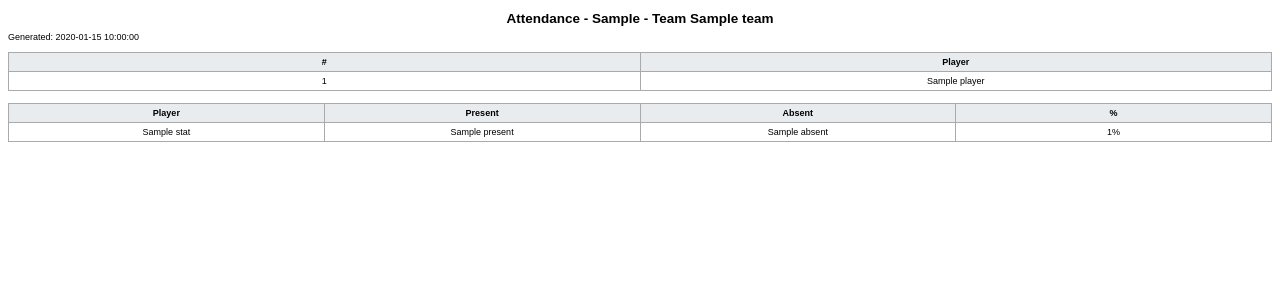
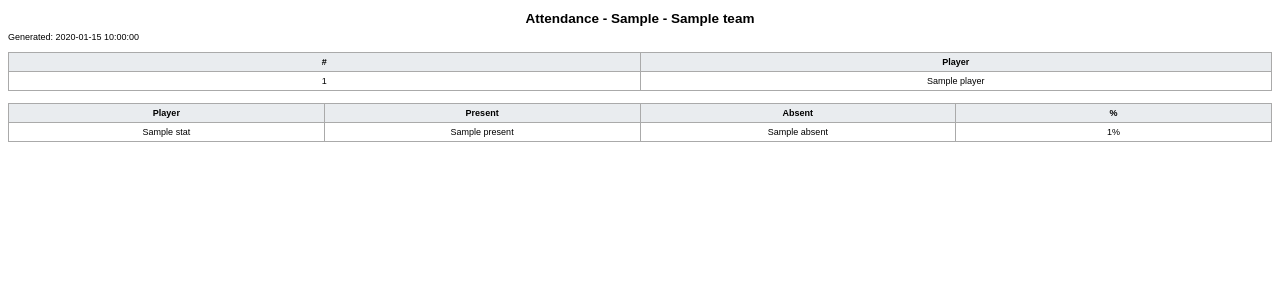
Before and after one commit to Larguech15/team-manager, a Flask app: template templates/attendance_pdf.html in a window 1280 px wide. Shown: the top 300 px of the page. Run offline with Flask 3, Linux system fonts and the light colour scheme; the visitor is signed in with stand-in values (Sample User, id 1); the template is opened without the code that fills it: most values are stand-ins (such as "Sample title", 1, 10 or a date in 2020).

Commit message:
Update attendance_pdf.html

```diff
--- a/templates/attendance_pdf.html
+++ b/templates/attendance_pdf.html
@@ -16,7 +16,7 @@
   </style>
 </head>
 <body>
-  <h2>Attendance - {{ selected_month }} - Team {{ team }}</h2>
+  <h2>Attendance - {{ selected_month }} - {{ get_team_display_name(team) }}</h2>
   <div class="meta">Generated: {{ generated_at }}</div>
 
   <table>
```
